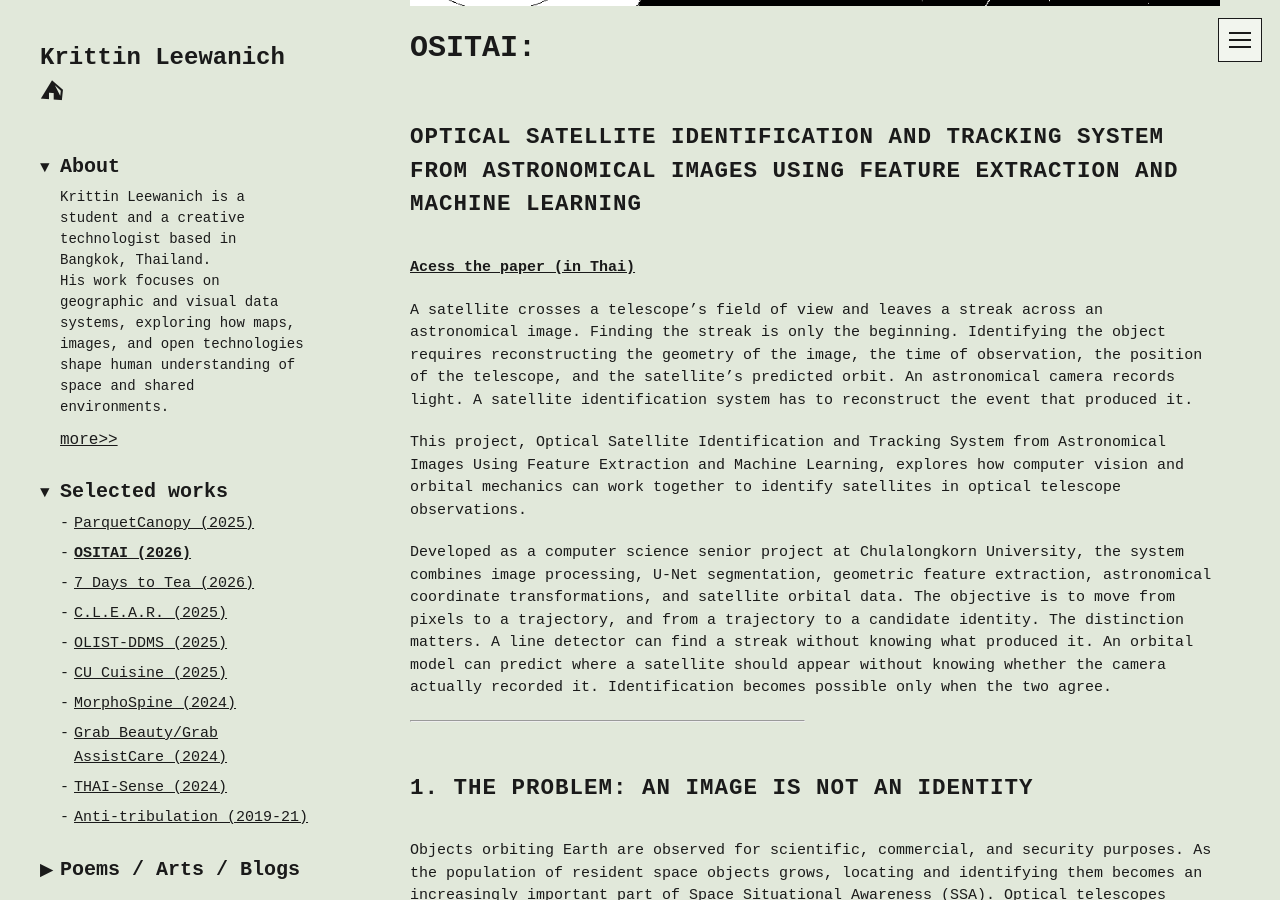
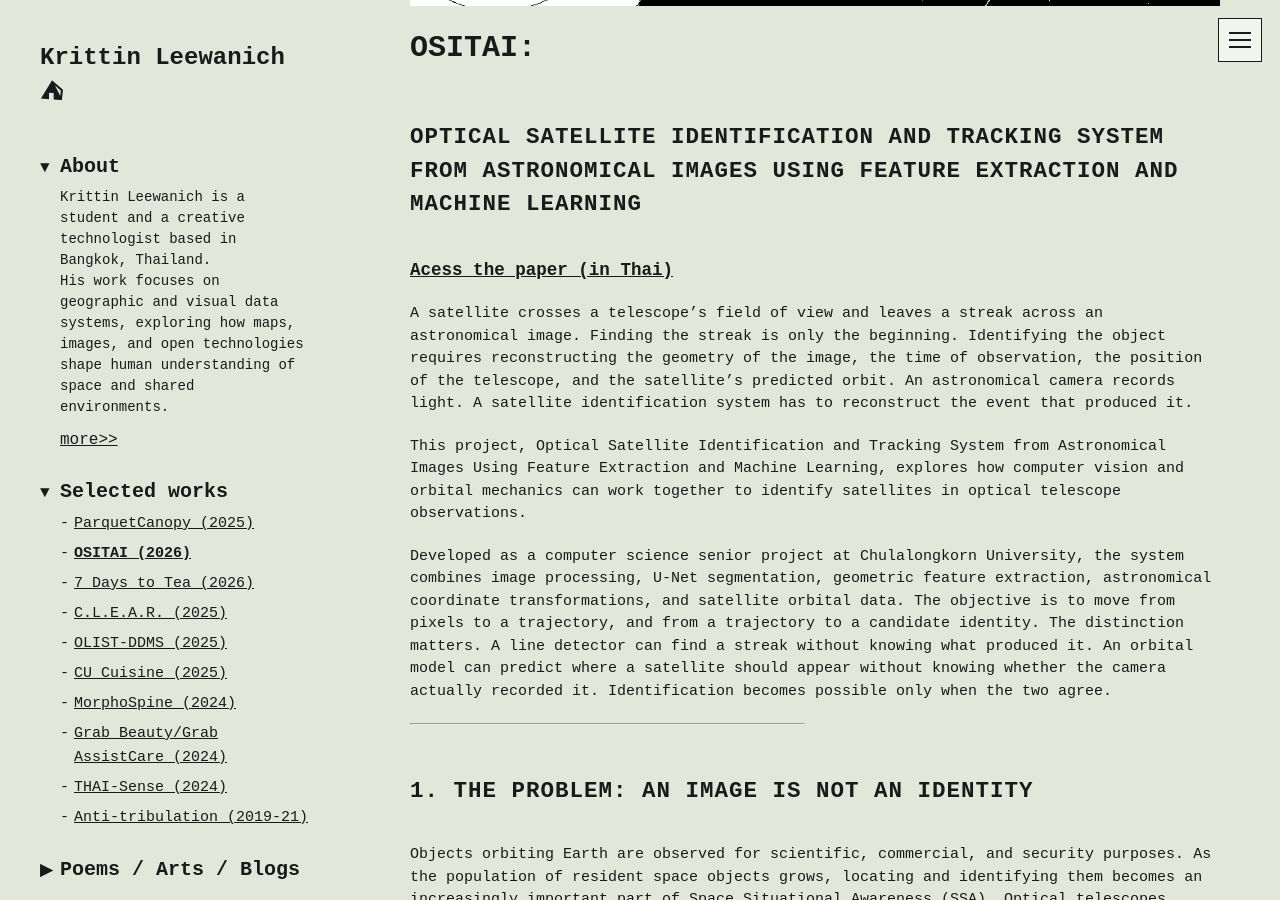
Before and after one commit to krittin-lee/krittin-lee.github.io, a Jekyll site: the page built from _work/8_OSITAI.md, in a window 1280 px wide and 900 px high, scrolled down 700 px. Built offline with Jekyll 4.4.1, drawn with Linux system fonts in a browser that asks for light colours; some web fonts are replaced.

```diff
--- a/_work/8_OSITAI.md
+++ b/_work/8_OSITAI.md
@@ -17,7 +17,7 @@ order: "8"
 # OSITAI:
 ## Optical Satellite Identification and Tracking System from Astronomical Images Using Feature Extraction and Machine Learning
 
-#### [Acess the paper (in Thai)](/assets/OSITAI/OSITAI paper.pdf)
+### [Acess the paper (in Thai)](/assets/OSITAI/OSITAI paper.pdf)
 
 A satellite crosses a telescope's field of view and leaves a streak across an astronomical image. Finding the streak is only the beginning. Identifying the object requires reconstructing the geometry of the image, the time of observation, the position of the telescope, and the satellite's predicted orbit. An astronomical camera records light. A satellite identification system has to reconstruct the event that produced it.
 
```
